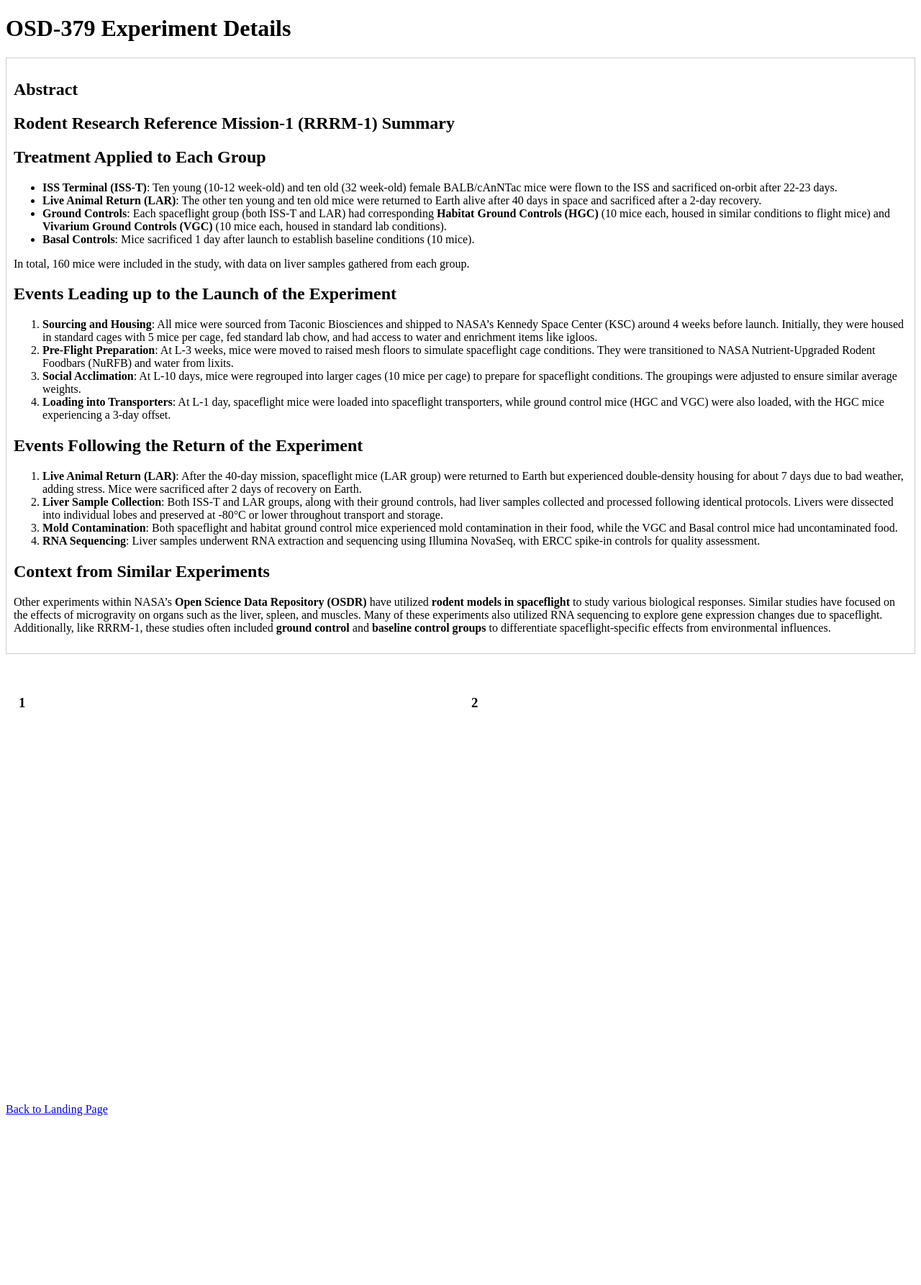
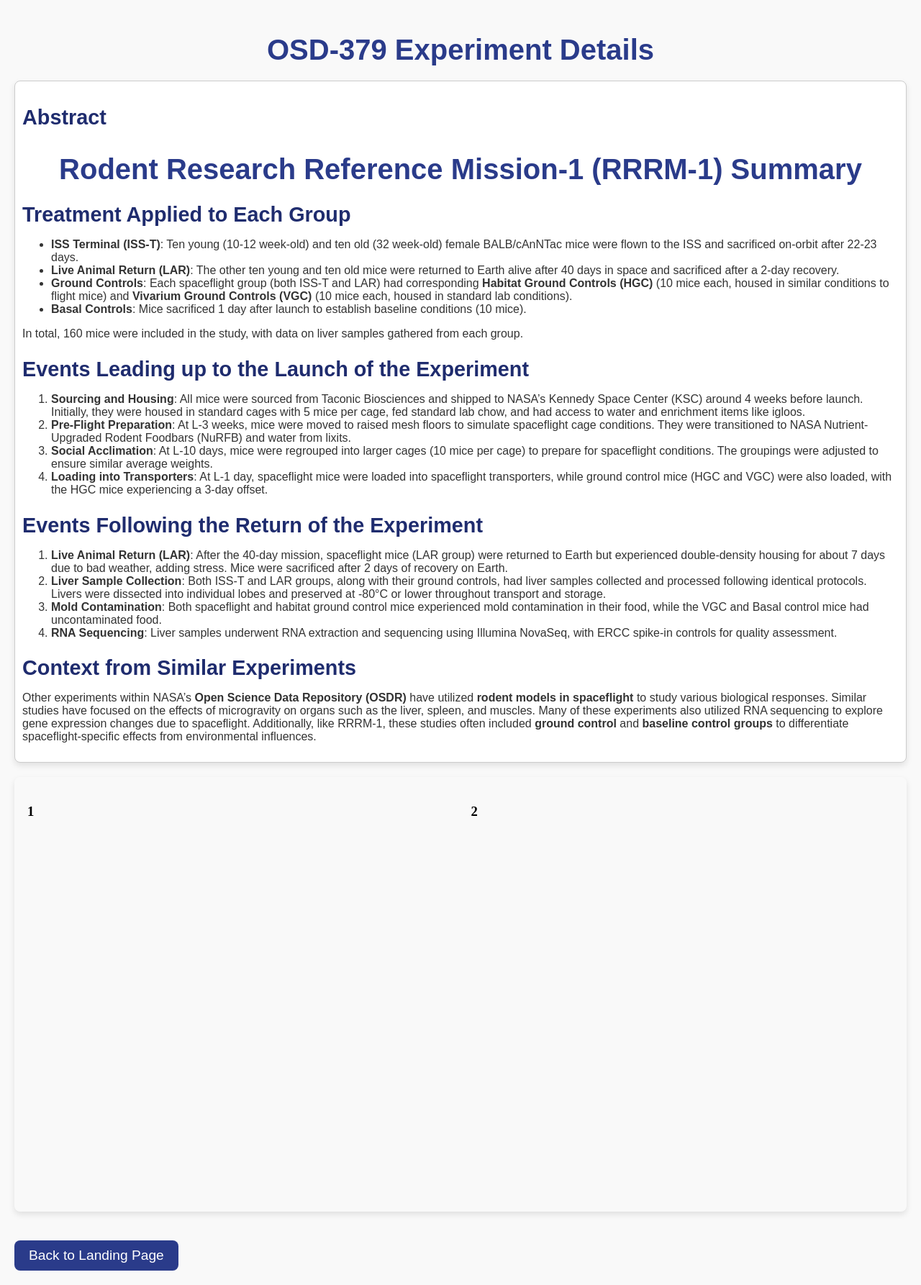
Before and after one commit to AnthonyLovesCoffee/GeneView, a Flask app: page /experiment/OSD-379 in a window 1280 px wide. Shown: the whole page at 72% size. Before the commit the page ends 1551 px from the top, so only its background shows below. Run offline with Flask 3, Linux system fonts and the light colour scheme; data that the repository does not hold is empty; some libraries are stand-ins or nearby versions.

Commit message:
added experiments styling

```diff
--- /dev/null
+++ b/static/experiments.css
@@ -0,0 +1,77 @@
+/* Style for the page container */
+body {
+    font-family: 'Arial', sans-serif;
+    margin: 0;
+    padding: 20px;
+    background-color: #f9f9f9;
+    color: #333;
+}
+
+/* Style for the page title */
+h1 {
+    text-align: center;
+    color: #2a3b8a;
+    font-size: 2.5rem;
+    margin-bottom: 20px;
+}
+
+/* Style for the abstract section */
+section {
+    background-color: #fff;
+    border: 1px solid #ccc;
+    padding: 20px;
+    margin-bottom: 40px;
+    box-shadow: 0px 4px 8px rgba(0, 0, 0, 0.1);  /* Add subtle shadow */
+    border-radius: 8px;
+}
+
+/* Style for the abstract title */
+section h2 {
+    color: #1f2c6e;
+    font-size: 1.8rem;
+    margin-bottom: 10px;
+}
+
+/* Style for the Dash iframe container */
+#dash-visualization {
+    margin-bottom: 40px;
+    box-shadow: 0px 4px 8px rgba(0, 0, 0, 0.1);  /* Add shadow around iframe */
+    border-radius: 8px;  /* Add rounded corners */
+    overflow: hidden;  /* Hide overflow */
+}
+
+/* Style for the iframe */
+iframe {
+    border-radius: 8px;
+}
+
+/* Back to landing page link */
+a {
+    display: inline-block;
+    text-decoration: none;
+    color: white;
+    background-color: #2a3b8a;
+    padding: 10px 20px;
+    border-radius: 8px;
+    font-size: 1.2rem;
+    transition: background-color 0.3s ease;
+}
+
+a:hover {
+    background-color: #1f2c6e;
+}
+
+/* Responsive behavior for mobile screens */
+@media (max-width: 768px) {
+    h1 {
+        font-size: 2rem;
+    }
+
+    section {
+        padding: 15px;
+    }
+
+    iframe {
+        height: 400px;
+    }
+}
--- a/templates/OSD-379_details.html
+++ b/templates/OSD-379_details.html
@@ -4,6 +4,8 @@
     <meta charset="UTF-8">
     <meta name="viewport" content="width=device-width, initial-scale=1.0">
     <title>{{ experiment_name }} Details</title>
+
+    <link rel="stylesheet" href="{{ url_for('static', filename='experiments.css') }}">
 </head>
 <body>
     <h1>{{ experiment_name }} Experiment Details</h1>
```
